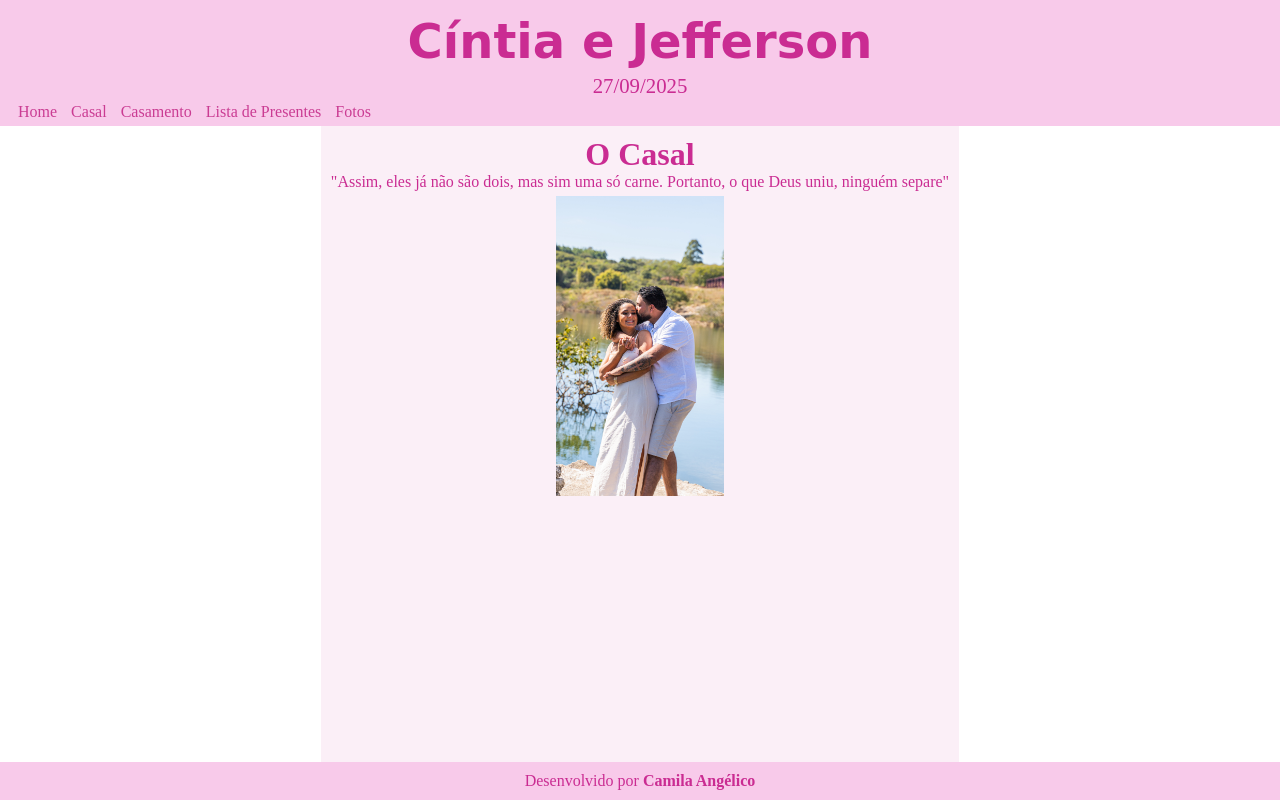
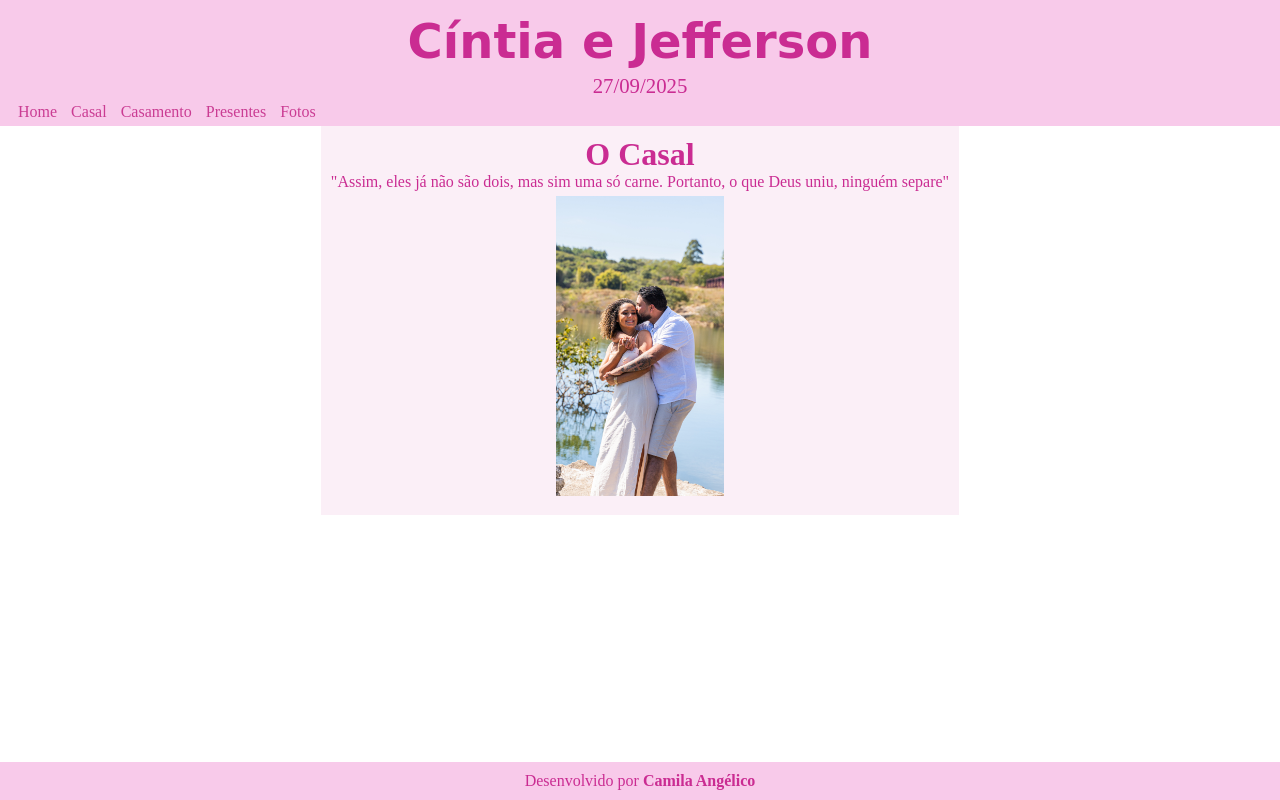
Before and after one commit to camilaangelico/casamento, a plain HTML site: page casal.html in a window 1280 px wide. Drawn offline with Linux system fonts and the light colour scheme; a web font is replaced by a local one.

Commit message:
posições

```diff
--- a/casal.html
+++ b/casal.html
@@ -14,7 +14,7 @@
             <a href="index.html">Home</a>
             <a href="casal.html">Casal</a>
             <a href="casamento.html">Casamento</a>
-            <a href="presentes.html">Lista de Presentes</a>
+            <a href="presentes.html">Presentes</a>
             <a href="fotos.html">Fotos</a>
         </nav>
     </header>
--- a/style.css
+++ b/style.css
@@ -68,7 +68,6 @@ header nav a:hover{
 main{
     text-align: center;
     justify-content: center;
-    flex: 1;
     display: flex;
     overflow-y: auto;
 }
@@ -77,7 +76,6 @@ main{
     padding: 10px;
     background-color: var(--cor-fundo-blocos);
     max-width: 95vw;
-    max-height: 80vh;
 }
 
 .images img{
@@ -128,6 +126,7 @@ footer{
     text-align: center;
     padding: 10px;
     background-color: var(--cor-fundo);
+    margin-top: auto;
 }
 
 footer a{
```
Also changed, not shown: casamento.html (+1 -1 lines), fotos.html (+1 -1 lines), index.html (+1 -1 lines), presentes.html (+1 -1 lines).
